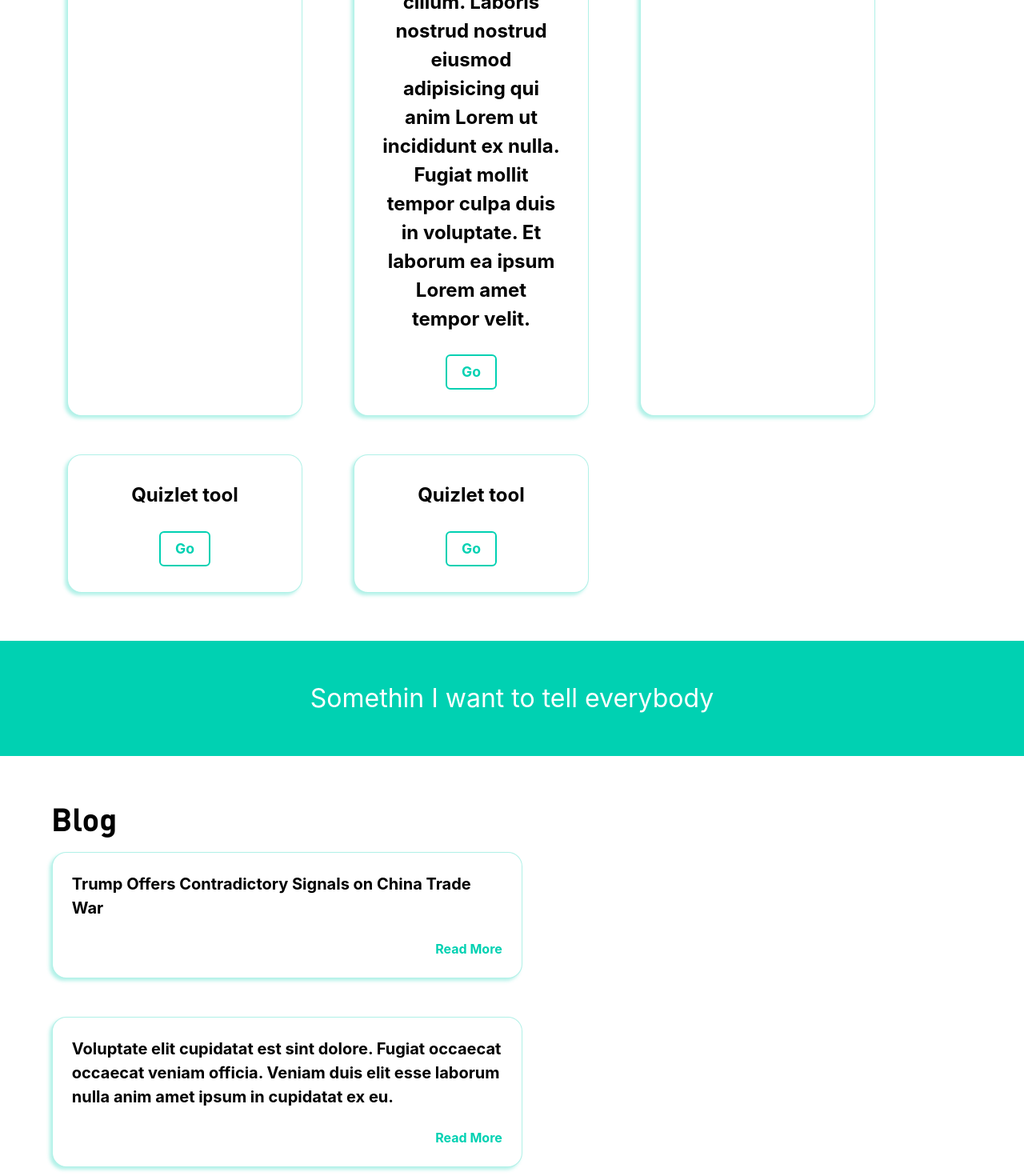
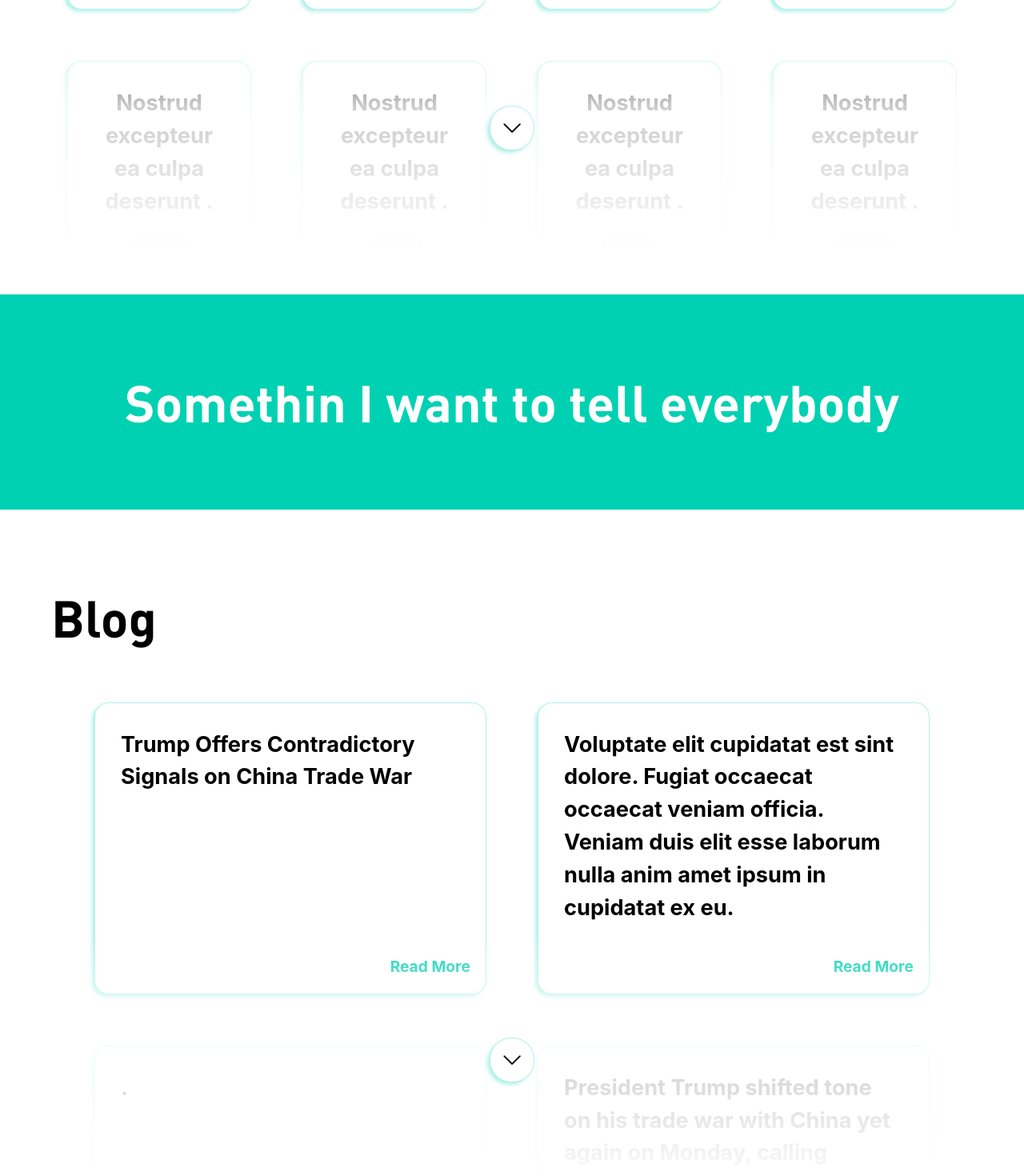
Before and after one commit to anmicius0/main, a React (Create React App) app: page / in a window 1280 px wide. Shown: the part 1020-2490 px from the top of the page at 80% size. Built offline with nearby package versions, Linux system fonts and the light colour scheme.

Commit message:
Fix column width in Projects and Blog add more fade

```diff
--- a/src/App.css
+++ b/src/App.css
@@ -20,16 +20,35 @@ body {
   font-family: "Cantarell", sans-serif;
 }
 
+h1 {
+  font-family: "DINpro", sans-serif;
+  font-size: 1.5em !important;
+  color: #00d1b2;
+}
+
+h2 {
+  font-family: "DINpro", sans-serif;
+  font-size: 2.5em !important;
+  color: #000000;
+  margin: 1.2em 0 !important;
+}
+
+h3 {
+  font-weight: 700 !important;
+  font-size: 1.5em !important;
+  color: #000000;
+}
+
 /*/*******************************************************************/
 /*/*******************************************************************/
+#Logo {
+  height: 3vh;
+  margin: 0.5em;
+}
+
 .navbar {
   margin: 0;
   position: fixed;
-}
-
-.navbar #Logo {
-  height: 3vh;
-  margin: 0.5em;
 }
 
 .navbar .navbar-menu {
@@ -52,23 +71,16 @@ body {
   padding-bottom: 0;
 }
 
-.title h1 {
-  font-family: "DINpro", sans-serif;
-  font-size: 1.5em;
-  color: #00d1b2;
+.section .limited {
+  height: 110vh;
+  overflow: hidden;
 }
 
-.section h2 {
-  font-family: "DINpro", sans-serif;
-  font-size: 2.5em;
-  color: #000000;
-}
-
-.section .projects > .column {
+.section .column {
   background: #ffffff;
   border: 0.5px solid rgba(0, 209, 178, 0.3);
-  -webkit-box-sizing: border-box;
-          box-sizing: border-box;
+  -webkit-box-sizing: border-bLogoox;
+          box-sizing: border-bLogoox;
   -webkit-box-shadow: -3px 3px 4px rgba(0, 209, 178, 0.3);
           box-shadow: -3px 3px 4px rgba(0, 209, 178, 0.3);
   border-radius: 18px;
@@ -77,13 +89,7 @@ body {
   text-align: center;
 }
 
-.section .projects > .column h3 {
-  font-weight: 700;
-  font-size: 1.5em;
-  color: #000000;
-}
-
-.section .projects > .column button {
+.section .projects .button {
   border-radius: 6px;
   border-width: 2px;
   margin-top: 1.5em;
@@ -91,48 +97,111 @@ body {
   font-size: 1.1em;
 }
 
-.section .blog > .column {
+.section .blog h3 {
+  text-align: start;
+}
+
+.section .blog p {
+  border-radius: 6px;
+  margin-top: 1.5em;
+  font-weight: 700;
+  color: #00d1b2;
+  text-align: end;
+}
+
+.section .more-fade {
+  position: absolute;
+  display: -webkit-box;
+  display: -ms-flexbox;
+  display: flex;
+  -webkit-box-pack: center;
+      -ms-flex-pack: center;
+          justify-content: center;
+  -webkit-box-align: center;
+      -ms-flex-align: center;
+          align-items: center;
+  bottom: 0;
+  height: 40vh;
+  width: 100%;
+  background: -webkit-gradient(linear, left top, left bottom, from(rgba(255, 255, 255, 0)), color-stop(41.67%, rgba(255, 255, 255, 0.8)), to(#ffffff));
+  background: linear-gradient(180deg, rgba(255, 255, 255, 0) 0%, rgba(255, 255, 255, 0.8) 41.67%, #ffffff 100%);
+}
+
+.section .more-fade .more-button {
+  display: block;
+  position: absolute;
+  width: 3.5em;
+  height: 3.5em;
   background: #ffffff;
-  border: 0.5px solid rgba(0, 209, 178, 0.3);
+  border: 1px solid rgba(0, 209, 178, 0.3);
   -webkit-box-sizing: border-box;
           box-sizing: border-box;
   -webkit-box-shadow: -3px 3px 4px rgba(0, 209, 178, 0.3);
           box-shadow: -3px 3px 4px rgba(0, 209, 178, 0.3);
-  border-radius: 18px;
-  text-align: end;
-  margin: 1.5em 0.8em;
-  padding: 1.5em;
+  border-radius: 27px;
+  -webkit-transition: width 350ms;
+  transition: width 350ms;
 }
 
-.section .blog > .column h3 {
-  text-align: start;
-  font-weight: 700;
-  font-size: 1.25em;
-  color: #000000;
+.section .more-fade .more-button .arrow {
+  height: 1.8em;
+  width: auto;
+  position: absolute;
+  top: 50%;
+  left: 50%;
+  -webkit-transform: translate(-50%, -50%);
+          transform: translate(-50%, -50%);
 }
 
-.section .blog > .column p {
-  border-radius: 6px;
-  margin-top: 1.5em;
+.section .more-fade .more-button .more {
+  display: none;
+}
+
+.section .more-fade .more-button:hover {
+  display: inline;
+  position: absolute;
+  width: 148px;
+  height: 54px;
+}
+
+.section .more-fade .more-button:hover .arrow {
+  top: 50%;
+  left: 22%;
+  -webkit-transform: translate(-50%, -50%);
+          transform: translate(-50%, -50%);
+}
+
+.section .more-fade .more-button:hover .more {
+  position: absolute;
+  top: 48%;
+  left: 60%;
+  -webkit-transform: translate(-50%, -50%);
+          transform: translate(-50%, -50%);
+  font-size: 1.3em;
   font-weight: 700;
+  display: inline;
+}
+
+.banner h2 {
+  color: #ffffff;
+}
+
+#about {
+  height: auto;
+  overflow: visible;
+}
+
+#about h2 > span {
   color: #00d1b2;
 }
 
-.banner h2 {
-  font-size: 2em;
-}
-
-.about h2 > span {
-  color: #00d1b2;
-}
-
-.about p {
+#about p {
   font-size: 1.3em;
   line-height: 1.4em;
   margin: 1em 0 2em 0;
 }
 
-.about a {
+#about a {
   background: #ffffff;
   border: 0.3px solid rgba(0, 209, 178, 0.3);
   -webkit-box-sizing: border-box;
@@ -144,11 +213,11 @@ body {
   margin: 0.5em;
 }
 
-.about a i {
+#about a i {
   color: #00d1b2;
 }
 
-.about a span {
+#about a span {
   font-size: 1.3em;
 }
 
@@ -158,4 +227,101 @@ body {
   color: rgba(255, 255, 255, 0.55);
   text-align: center;
 }
+
+@media (min-width: 1080px) {
+  h1 {
+    font-size: 3em !important;
+  }
+  h2 {
+    font-size: 4em !important;
+    margin: 0.6em 0 !important;
+  }
+  h3 {
+    font-size: 1.7em !important;
+  }
+  #Logo {
+    height: 5vh;
+    margin: 0.5em 2em;
+  }
+  .section .limited {
+    height: 100vh;
+    overflow: hidden;
+  }
+  .section .column {
+    margin: 2em;
+    padding: 2em;
+    position: relative;
+  }
+  .section .more-fade {
+    height: 40vh;
+    width: 100%;
+    background: -webkit-gradient(linear, left top, left bottom, from(rgba(255, 255, 255, 0)), color-stop(41.67%, rgba(255, 255, 255, 0.8)), to(#ffffff));
+    background: linear-gradient(180deg, rgba(255, 255, 255, 0) 0%, rgba(255, 255, 255, 0.8) 41.67%, #ffffff 100%);
+  }
+  .section .more-fade .more-button {
+    display: inline;
+    position: absolute;
+    width: 56px;
+    height: 56px;
+    background: #ffffff;
+    border: 1px solid rgba(0, 209, 178, 0.3);
+    -webkit-box-sizing: border-box;
+            box-sizing: border-box;
+    -webkit-box-shadow: -3px 3px 4px rgba(0, 209, 178, 0.3);
+            box-shadow: -3px 3px 4px rgba(0, 209, 178, 0.3);
+    border-radius: 27px;
+    -webkit-transition: width 350ms;
+    transition: width 350ms;
+  }
+  .section .more-fade .more-button .arrow {
+    height: 1.8em;
+    width: auto;
+    position: absolute;
+    top: 50%;
+    left: 50%;
+    -webkit-transform: translate(-50%, -50%);
+            transform: translate(-50%, -50%);
+  }
+  .section .more-fade .more-button .more {
+    display: none;
+  }
+  .section .more-fade .more-button:hover {
+    display: inline;
+    position: absolute;
+    width: 148px;
+    height: 54px;
+  }
+  .section .more-fade .more-button:hover .arrow {
+    top: 50%;
+    left: 22%;
+    -webkit-transform: translate(-50%, -50%);
+            transform: translate(-50%, -50%);
+  }
+  .section .more-fade .more-button:hover .more {
+    position: absolute;
+    top: 48%;
+    left: 60%;
+    -webkit-transform: translate(-50%, -50%);
+            transform: translate(-50%, -50%);
+    font-size: 1.3em;
+    font-weight: 700;
+    display: inline;
+  }
+  .section .projects button {
+    font-size: 1.3em;
+  }
+  .section .blog h3 {
+    margin-bottom: 2em;
+  }
+  .section .blog p {
+    position: absolute;
+    bottom: 1em;
+    right: 1em;
+    font-size: 1.2em;
+    background: #ffffff;
+  }
+  .about p {
+    font-size: 1.7em;
+  }
+}
 /*# sourceMappingURL=App.css.map */
--- a/src/App.scss
+++ b/src/App.scss
@@ -25,17 +25,37 @@ body {
   font-family: "Cantarell", sans-serif;
 }
 
+h1 {
+  font-family: "DINpro", sans-serif;
+  font-size: 1.5em !important;
+  color: $primary-color;
+}
+
+h2 {
+  font-family: "DINpro", sans-serif;
+  font-size: 2.5em !important;
+  color: #000000;
+  margin: 1.2em 0 !important;
+}
+
+h3 {
+  font-weight: 700 !important;
+  font-size: 1.5em !important;
+  color: #000000;
+}
+
 /*/*******************************************************************/
 //  Navbar                                                         //
 /*/*******************************************************************/
+
+#Logo {
+  height: 3vh;
+  margin: 0.5em;
+}
+
 .navbar {
   margin: 0;
   position: fixed;
-
-  #Logo {
-    height: 3vh;
-    margin: 0.5em;
-  }
 
   .navbar-menu {
     text-align: center;
@@ -63,42 +83,32 @@ body {
 .title {
   margin: 4em 0 0 0;
   padding-bottom: 0;
-
-  h1 {
-    font-family: "DINpro", sans-serif;
-    font-size: 1.5em;
-    color: $primary-color;
-  }
 }
 
 //*******************************************************************
 //  Project  and  Blog                                             //
 //*******************************************************************
+
 .section {
-  h2 {
-    font-family: "DINpro", sans-serif;
-    font-size: 2.5em;
-    color: #000000;
+  .limited {
+    height: 110vh;
+    overflow: hidden;
   }
 
-  .projects > .column {
+  .column {
     background: #ffffff;
     border: 0.5px solid rgba(0, 209, 178, 0.3);
-    box-sizing: border-box;
+    box-sizing: border-bLogoox;
     box-shadow: -3px 3px 4px rgba(0, 209, 178, 0.3);
     border-radius: 18px;
 
     margin: 1.5em 2em;
     padding: 2em;
     text-align: center;
+  }
 
-    h3 {
-      font-weight: 700;
-      font-size: 1.5em;
-      color: #000000;
-    }
-
-    button {
+  .projects {
+    .button {
       border-radius: 6px;
       border-width: 2px;
       margin-top: 1.5em;
@@ -107,22 +117,9 @@ body {
     }
   }
 
-  .blog > .column {
-    background: #ffffff;
-    border: 0.5px solid rgba(0, 209, 178, 0.3);
-    box-sizing: border-box;
-    box-shadow: -3px 3px 4px rgba(0, 209, 178, 0.3);
-    border-radius: 18px;
-    text-align: end;
-
-    margin: 1.5em 0.8em;
-    padding: 1.5em;
-
+  .blog {
     h3 {
       text-align: start;
-      font-weight: 700;
-      font-size: 1.25em;
-      color: #000000;
     }
 
     p {
@@ -130,6 +127,77 @@ body {
       margin-top: 1.5em;
       font-weight: 700;
       color: $primary-color;
+      text-align: end;
+    }
+  }
+
+  .more-fade {
+    position: absolute;
+    display: flex;
+    justify-content: center;
+    align-items: center;
+    bottom: 0;
+    height: 40vh;
+    width: 100%;
+    background: linear-gradient(
+      180deg,
+      rgba(255, 255, 255, 0) 0%,
+      rgba(255, 255, 255, 0.8) 41.67%,
+      #ffffff 100%
+    );
+
+    .more-button {
+      //position
+      display: block;
+      position: absolute;
+
+      // border
+      width: 3.5em;
+      height: 3.5em;
+      background: #ffffff;
+      border: 1px solid rgba(0, 209, 178, 0.3);
+      box-sizing: border-box;
+      box-shadow: -3px 3px 4px rgba(0, 209, 178, 0.3);
+      border-radius: 27px;
+
+      // trsition
+      transition: width 350ms;
+
+      .arrow {
+        height: 1.8em;
+        width: auto;
+        position: absolute;
+        top: 50%;
+        left: 50%;
+        transform: translate(-50%, -50%);
+      }
+
+      .more {
+        display: none;
+      }
+    }
+
+    .more-button:hover {
+      display: inline;
+      position: absolute;
+      width: 148px;
+      height: 54px;
+
+      .arrow {
+        top: 50%;
+        left: 22%;
+        transform: translate(-50%, -50%);
+      }
+
+      .more {
+        position: absolute;
+        top: 48%;
+        left: 60%;
+        transform: translate(-50%, -50%);
+        font-size: 1.3em;
+        font-weight: 700;
+        display: inline;
+      }
     }
   }
 }
@@ -140,7 +208,7 @@ body {
 
 .banner {
   h2 {
-    font-size: 2em;
+    color: #ffffff;
   }
 }
 
@@ -148,7 +216,10 @@ body {
 //  About                                                          //
 //*******************************************************************
 
-.about {
+#about {
+  height: auto;
+  overflow: visible;
+
   h2 > span {
     color: $primary-color;
   }
@@ -188,3 +259,125 @@ body {
   color: rgba(255, 255, 255, 0.55);
   text-align: center;
 }
+
+@media (min-width: 1080px) {
+  h1 {
+    font-size: 3em !important;
+  }
+  h2 {
+    font-size: 4em !important;
+    margin: 0.6em 0 !important;
+  }
+  h3 {
+    font-size: 1.7em !important;
+  }
+
+  #Logo {
+    height: 5vh;
+    margin: 0.5em 2em;
+  }
+
+  .section {
+    .limited {
+      height: 100vh;
+      overflow: hidden;
+    }
+
+    .column {
+      margin: 2em;
+      padding: 2em;
+      position: relative;
+    }
+
+    .more-fade {
+      height: 40vh;
+      width: 100%;
+      background: linear-gradient(
+        180deg,
+        rgba(255, 255, 255, 0) 0%,
+        rgba(255, 255, 255, 0.8) 41.67%,
+        #ffffff 100%
+      );
+
+      .more-button {
+        //position
+        display: inline;
+        position: absolute;
+
+        // border
+        width: 56px;
+        height: 56px;
+        background: #ffffff;
+        border: 1px solid rgba(0, 209, 178, 0.3);
+        box-sizing: border-box;
+        box-shadow: -3px 3px 4px rgba(0, 209, 178, 0.3);
+        border-radius: 27px;
+
+        // trsition
+        transition: width 350ms;
+
+        .arrow {
+          height: 1.8em;
+          width: auto;
+          position: absolute;
+          top: 50%;
+          left: 50%;
+          transform: translate(-50%, -50%);
+        }
+
+        .more {
+          display: none;
+        }
+      }
+
+      .more-button:hover {
+        display: inline;
+        position: absolute;
+        width: 148px;
+        height: 54px;
+
+        .arrow {
+          top: 50%;
+          left: 22%;
+          transform: translate(-50%, -50%);
+        }
+
+        .more {
+          position: absolute;
+          top: 48%;
+          left: 60%;
+          transform: translate(-50%, -50%);
+          font-size: 1.3em;
+          font-weight: 700;
+          display: inline;
+        }
+      }
+    }
+
+    .projects {
+      button {
+        font-size: 1.3em;
+      }
+    }
+
+    .blog {
+      h3 {
+        margin-bottom: 2em;
+      }
+
+      p {
+        position: absolute;
+        bottom: 1em;
+        right: 1em;
+        font-size: 1.2em;
+        background: #ffffff;
+      }
+    }
+  }
+
+  .about {
+    p {
+      font-size: 1.7em;
+    }
+  }
+}
--- a/src/component/About.js
+++ b/src/component/About.js
@@ -4,7 +4,7 @@ const About = () => {
   return (
     <>
       <div className={"section"}>
-        <div className={"container about"}>
+        <div className={"container"} id="about">
           <h2>
             About <br />
             <span>ANMICIUS</span>
--- a/src/component/Blog.js
+++ b/src/component/Blog.js
@@ -1,18 +1,25 @@
-import React from "react";
+import React, { useRef, useState } from "react";
+import arrow from "../image/arrow.png";
 
 const Blog = () => {
+  const [classList, setClassList] = useState(["container limited"]);
+  const moreFade = useRef(null);
+
+  const unlimited = () => {
+    setClassList(["container"]);
+    moreFade.current.style.display = "none";
+  };
   return (
     <>
       <div className={"section"}>
-        <div className={"container"}>
-          <div>
+        <div className={classList}>
           <h2>Blog</h2>
-            <div className={"columns is-multiline blog"}>
-              <div className={"column is-6"}>
+          <div className={"columns is-multiline blog is-centered"}>
+            <div className={"column is-5-desktop is-11-tablet"}>
               <h3>Trump Offers Contradictory Signals on China Trade War</h3>
               <p> Read More</p>
             </div>
-              <div className={"column is-6"}>
+            <div className={"column is-5-desktop is-11-tablet"}>
               <h3>
                 Voluptate elit cupidatat est sint dolore. Fugiat occaecat
                 occaecat veniam officia. Veniam duis elit esse laborum nulla
@@ -20,33 +27,38 @@ const Blog = () => {
               </h3>
               <p> Read More</p>
             </div>
-              <div className={"column is-6"}>
+            <div className={"column is-5-desktop is-11-tablet"}>
               <h3>.</h3>
               <p> Read More</p>
             </div>
-              <div className={"column is-6"}>
+            <div className={"column is-5-desktop is-11-tablet"}>
               <h3>
                 President Trump shifted tone on his trade war with China yet
-                  again on Monday, calling President Xi Jinping of China a
-                  “great leader” just three days after branding him an “enemy”
-                  of the United States. Mr. Trump said that Chinese officials
-                  had reached out by telephone and that the two sides would soon
-                  restart trade talks, after the latest escalation in tariffs
-                  and his “order” to American companies to look for ways to pull
-                  out of China. “We were called and we’re going to start very
-                  shortly to negotiate,” Mr. Trump said as he met with President
-                  Abdel Fattah el-Sisi of Egypt on the sidelines of the Group of
-                  7 summit meeting in Biarritz, France. “We’ll see what happens,
-                  but I think we’re going to make a deal.” Mr. Trump appeared to
-                  be toning down a conflict that has battered world financial
-                  markets, hours after China’s chief negotiator did the same.
+                again on Monday, calling President Xi Jinping of China a “great
+                leader” just three days after branding him an “enemy” of the
+                United States. Mr. Trump said that Chinese officials had reached
+                out by telephone and that the two sides would soon restart trade
+                talks, after the latest escalation in tariffs and his “order” to
+                American companies to look for ways to pull out of China. “We
+                were called and we’re going to start very shortly to negotiate,”
+                Mr. Trump said as he met with President Abdel Fattah el-Sisi of
+                Egypt on the sidelines of the Group of 7 summit meeting in
+                Biarritz, France. “We’ll see what happens, but I think we’re
+                going to make a deal.” Mr. Trump appeared to be toning down a
+                conflict that has battered world financial markets, hours after
+                China’s chief negotiator did the same.
               </h3>
               <p> Read More</p>
             </div>
-              <div className={"column is-6"}>
+            <div className={"column is-5-desktop is-11-tablet"}>
               <h3>Trump Offers Contradictory Signals on China Trade War</h3>
               <p> Read More</p>
             </div>
+          </div>
+          <div className={"more-fade"} ref={moreFade}>
+            <div className={"more-button"} onClick={() => unlimited()}>
+              <img src={arrow} className={"arrow"}></img>
+              <span className={"more"}>MORE</span>
             </div>
           </div>
         </div>
--- a/src/component/Projects.js
+++ b/src/component/Projects.js
@@ -1,39 +1,36 @@
-import React from "react";
+import React, { useRef, useState } from "react";
+import arrow from "../image/arrow.png";
 
 const Projects = () => {
+  const [classList, setClassList] = useState(["container limited"]);
+  const moreFade = useRef(null);
+
+  const unlimited = () => {
+    setClassList(["container"]);
+    moreFade.current.style.display = "none";
+  };
+
   return (
     <>
       <div className={"section"}>
-        <div className={"container"}>
+        <div className={classList}>
           <h2>Projects</h2>
-          <div className={"columns is-multiline projects"}>
-            <div className={"column is-one-quarter"}>
-              <h3>Quizlet tool</h3>
-              <button className={"button is-primary is-outlined"}>Go</button>
-            </div>
-            <div className={"column is-one-quarter"}>
-              <h3>
-                Nostrud esse est deserunt laboris occaecat ad. Elit nulla sit
-                mollit pariatur eiusmod laborum non duis ea anim duis id ut.
-                Consectetur excepteur in voluptate aute consectetur sunt sunt
-                adipisicing nostrud elit nisi cillum. Laboris nostrud nostrud
-                eiusmod adipisicing qui anim Lorem ut incididunt ex nulla.
-                Fugiat mollit tempor culpa duis in voluptate. Et laborum ea
-                ipsum Lorem amet tempor velit.
-              </h3>
-              <button className={"button is-primary is-outlined"}>Go</button>
-            </div>
-            <div className={"column is-one-quarter"}>
-              <h3>Quizlet tool</h3>
-              <button className={"button is-primary is-outlined"}>Go</button>
-            </div>
-            <div className={"column is-one-quarter"}>
-              <h3>Quizlet tool</h3>
-              <button className={"button is-primary is-outlined"}>Go</button>
-            </div>
-            <div className={"column is-one-quarter"}>
-              <h3>Quizlet tool</h3>
-              <button className={"button is-primary is-outlined"}>Go</button>
+          <div className={"columns is-multiline is-centered projects"}>
+            {[...Array(10).keys()].map(num => (
+              <div className={"column"}>
+                <h3>Nostrud excepteur ea culpa deserunt .</h3>
+                <button className={"button is-primary is-outlined"}>Go</button>
+              </div>
+            ))}
+          </div>
+          <div
+            className={"more-fade"}
+            onClick={() => unlimited()}
+            ref={moreFade}
+          >
+            <div className={"more-button"}>
+              <img src={arrow} className={"arrow"}></img>
+              <span className={"more"}>MORE</span>
             </div>
           </div>
         </div>
```
Also changed, not shown: src/image/arrow.png (added), 1 other file (tests, documents, lock files or other folders). Lines whose indentation alone changed are shown as unchanged.
